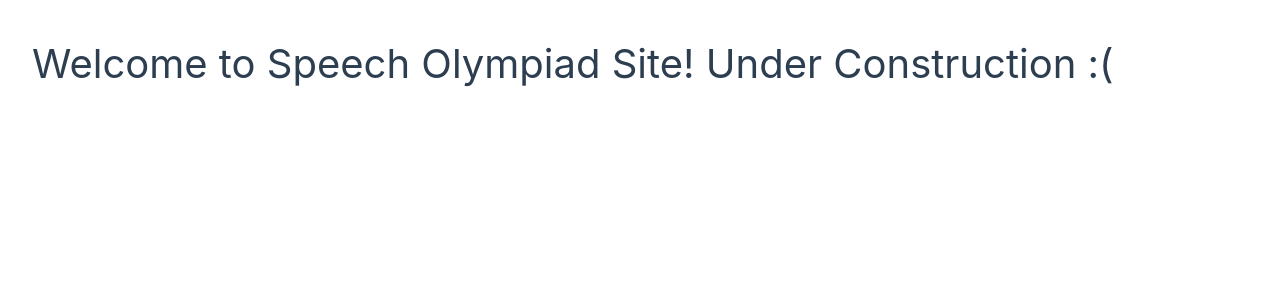
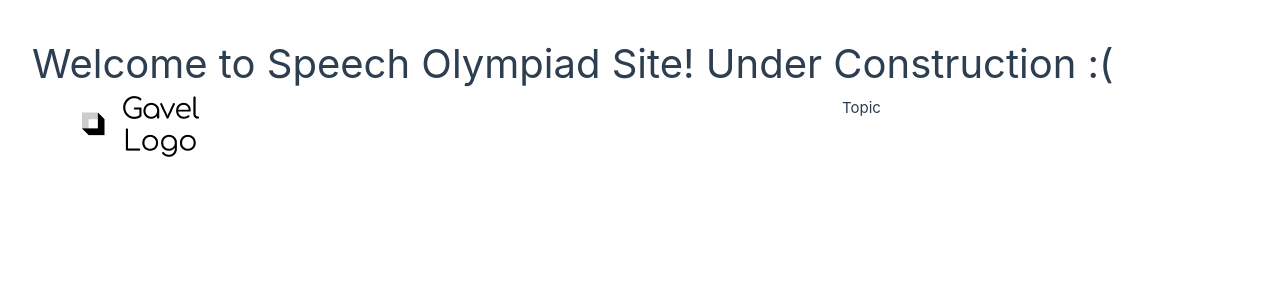
Before and after one commit to SpeechOlympiadXV/speecholympiadxv.github.io, a Vue app: page / in a window 1280 px wide. Shown: the top 300 px of the page. Built offline with nearby package versions, Linux system fonts and the light colour scheme.

Commit message:
started working on footer

```diff
--- a/src/App.vue
+++ b/src/App.vue
@@ -1,10 +1,12 @@
 <script setup>
 import Sample from "./components/Sample.vue";
+import AppFooter from "./components/AppFooter.vue";
 </script>
 
 <template>
   <div>
     <Sample />
+    <AppFooter />
   </div>
 </template>
 
--- /dev/null
+++ b/src/components/AppFooter.vue
@@ -0,0 +1,29 @@
+<script>
+import SOLogo from './SOLogo.vue'
+
+export default {
+  components :{
+    SOLogo
+  },
+  data(){
+    return {
+
+    }
+  }
+}
+</script>
+
+
+<template>
+    <div class="container w-100">
+        <div class="row">
+          <div class="col-12 col-md-8">
+            <SOLogo />
+          </div>
+          <div class="col-12 col-md-4">
+            <div>Topic</div>
+          </div>
+        </div>
+        <div class="footer-links"></div>
+    </div>
+</template>
```
